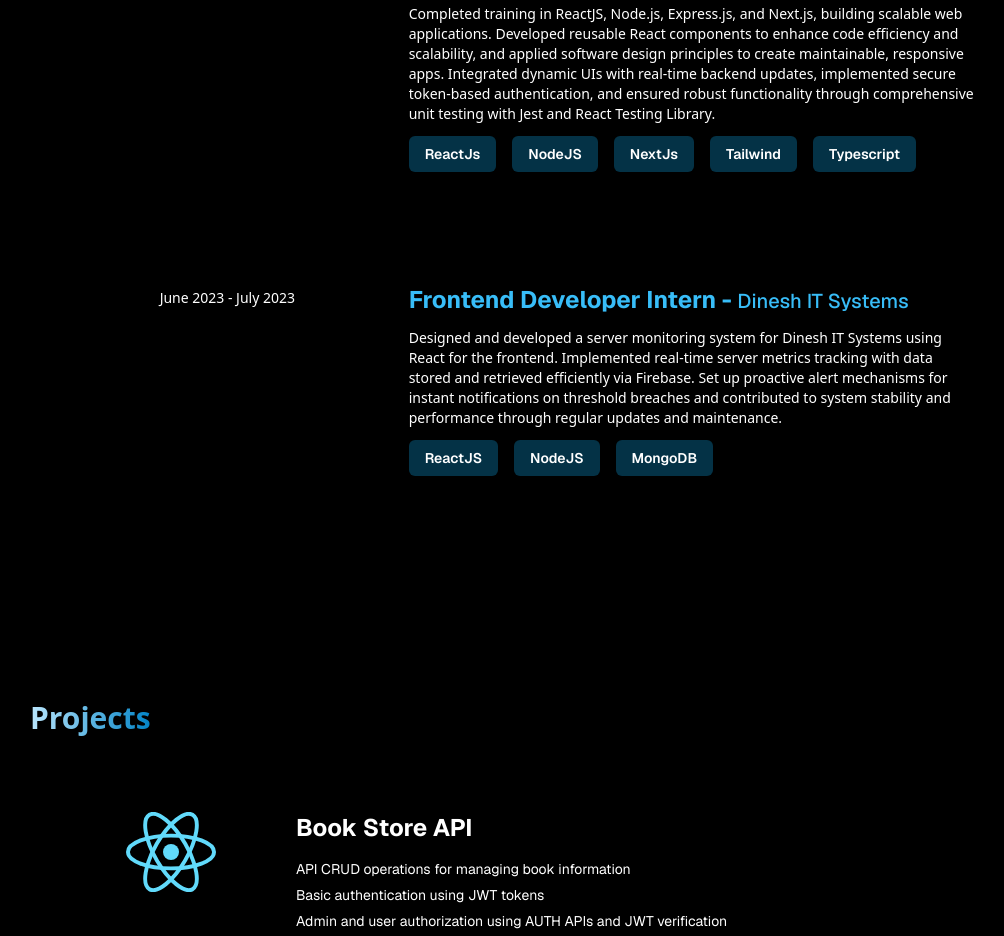
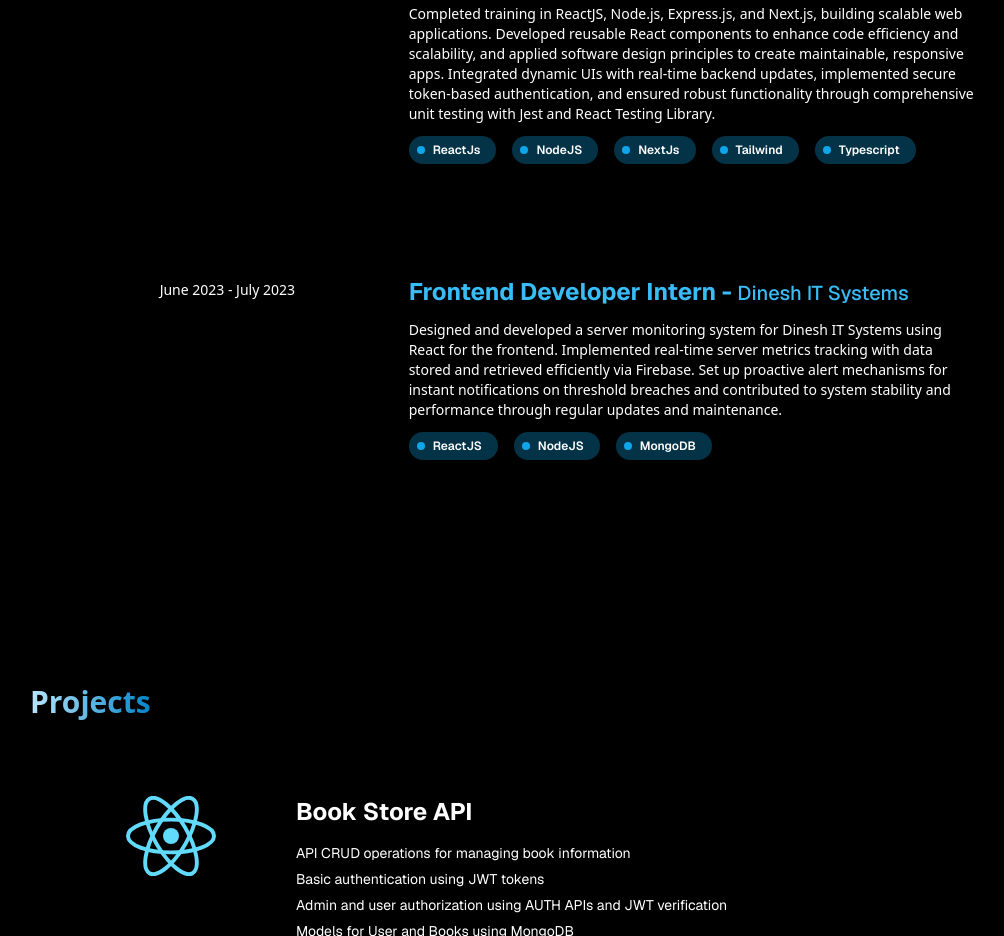
Before and after one commit to abheek-rajeev/Portfolio_Website, a React (Create React App) app: page / in a window 1280 px wide. Shown: the part 1680-2616 px from the top of the page, without its empty margins (114-1118 px from the left). Built offline with nearby package versions, Linux system fonts and the light colour scheme.

Commit message:
added badges

```diff
--- a/src/components/experiences/ExperienceCard.jsx
+++ b/src/components/experiences/ExperienceCard.jsx
@@ -33,9 +33,10 @@
         <div className="flex flex-row gap-4">
           {skills.map((tech, index) => (
             <span
-              className="bg-sky-500/30 rounded-md px-4 py-2 text-sm font-geist font-semibold min-w-20 text-center hover:bg-sky-700"
+              className="bg-sky-500/30 rounded-full px-4 py-[6px] text-xs font-geist font-semibold min-w-20 text-center relative pl-6"
               key={index}
             >
+              <span className="absolute left-2 top-1/2 -translate-y-1/2 w-2 h-2 rounded-full bg-sky-500"></span>
               {tech}
             </span>
           ))}
```
